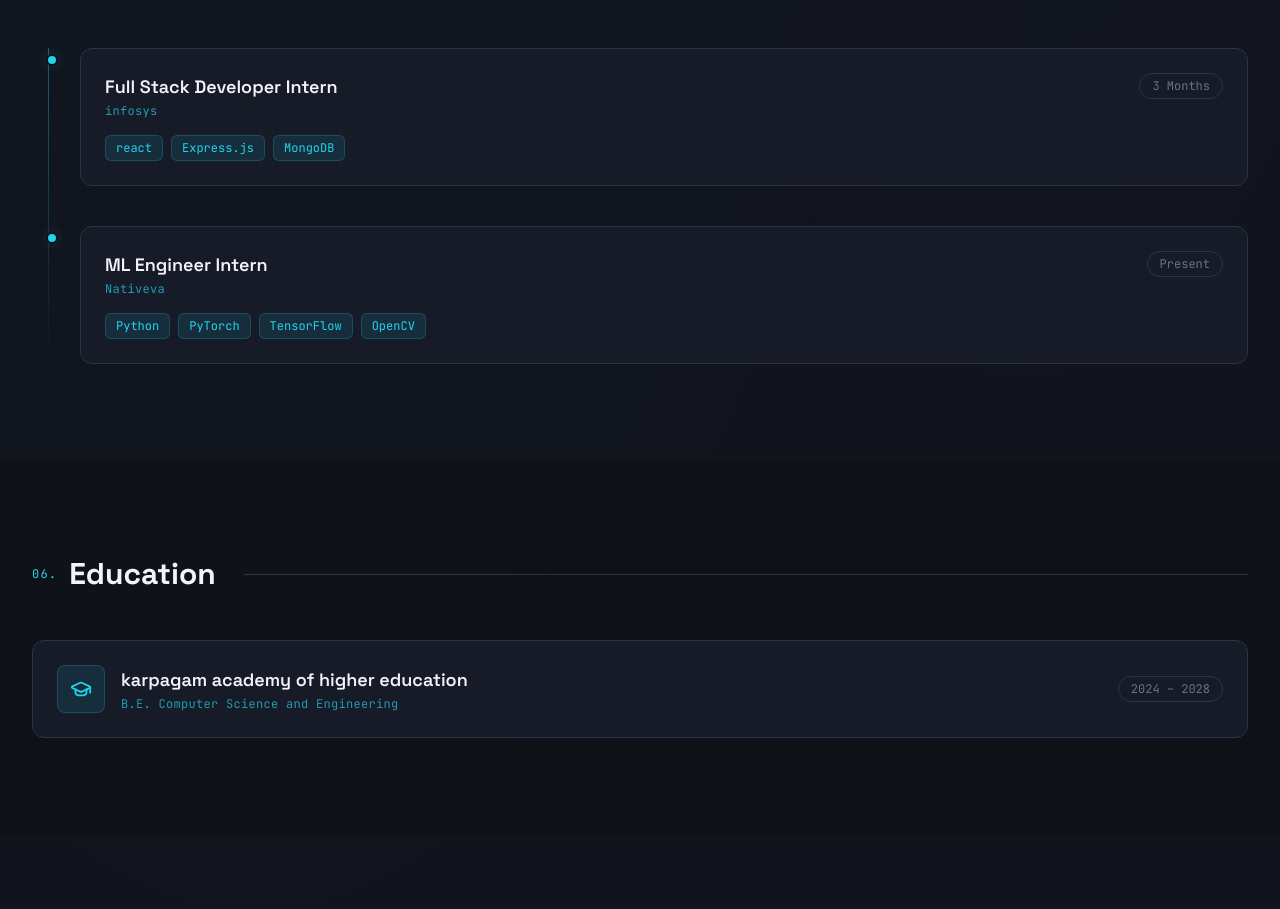
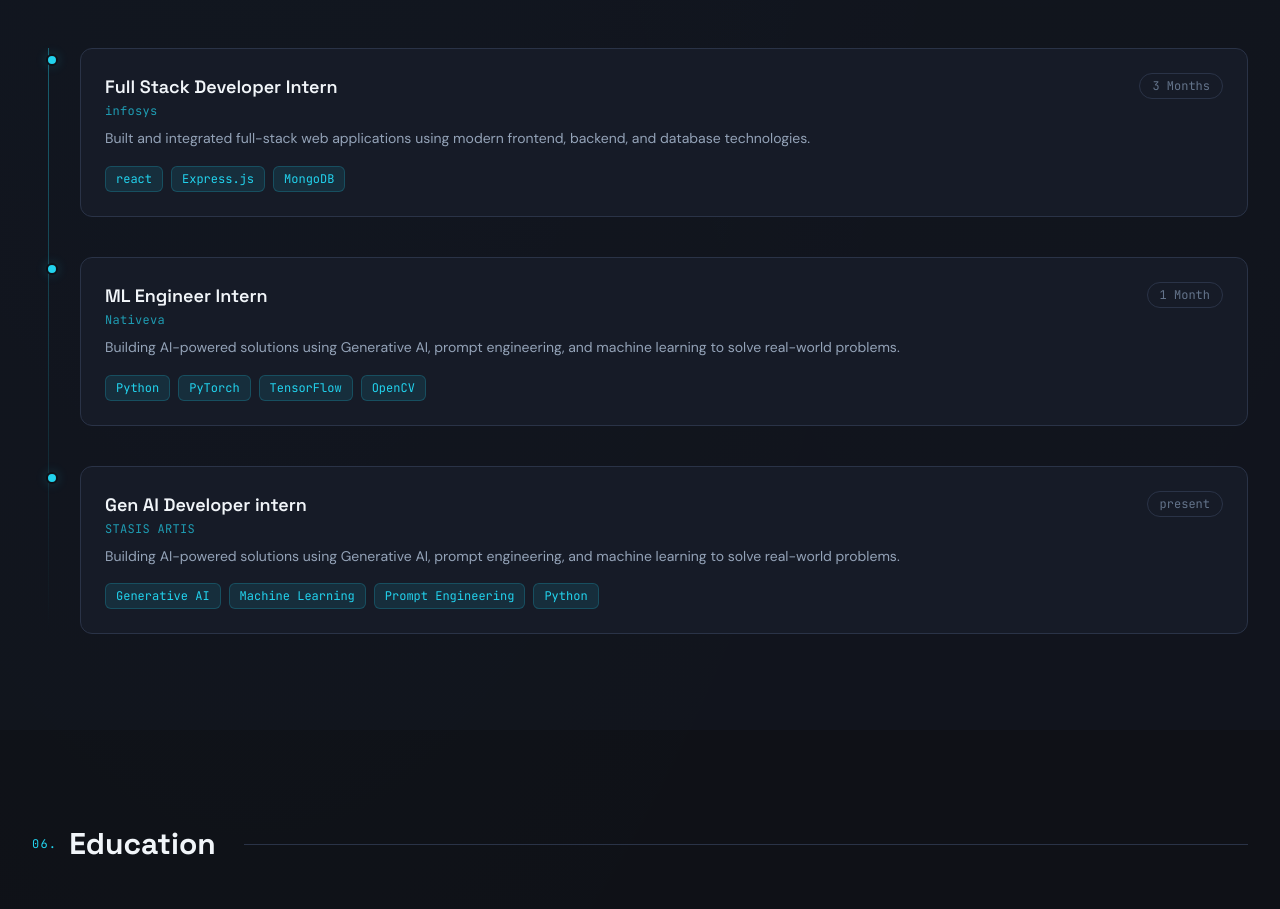
Before and after one commit to Tharanitharan30/portfolio, a React (Vite) app: page / in a window 1280 px wide. Shown: the part 5149-6058 px from the top of the page. Built offline with nearby package versions, Linux system fonts and the light colour scheme.

Commit message:
intern update

```diff
--- a/src/data/portfolioData.js
+++ b/src/data/portfolioData.js
@@ -160,16 +160,24 @@
     company: "infosys",
     period: "3 Months",
     description:
-      "",
+      "Built and integrated full-stack web applications using modern frontend, backend, and database technologies.",
     tags: ["react", "Express.js", "MongoDB"],
   },
   {
     role: "ML Engineer Intern",
     company: "Nativeva",
-    period: "Present",
+    period: "1 Month",
     description:
-      "",
+      "Building AI-powered solutions using Generative AI, prompt engineering, and machine learning to solve real-world problems.",
     tags: ["Python", "PyTorch", "TensorFlow", "OpenCV"],
+  },
+  {
+    role: "Gen AI Developer intern",
+    company: "STASIS ARTIS",
+    period: "present",
+    description:
+      "Building AI-powered solutions using Generative AI, prompt engineering, and machine learning to solve real-world problems.",
+    tags: ["Generative AI", "Machine Learning", "Prompt Engineering", "Python"],
   },
 ];
 
```
